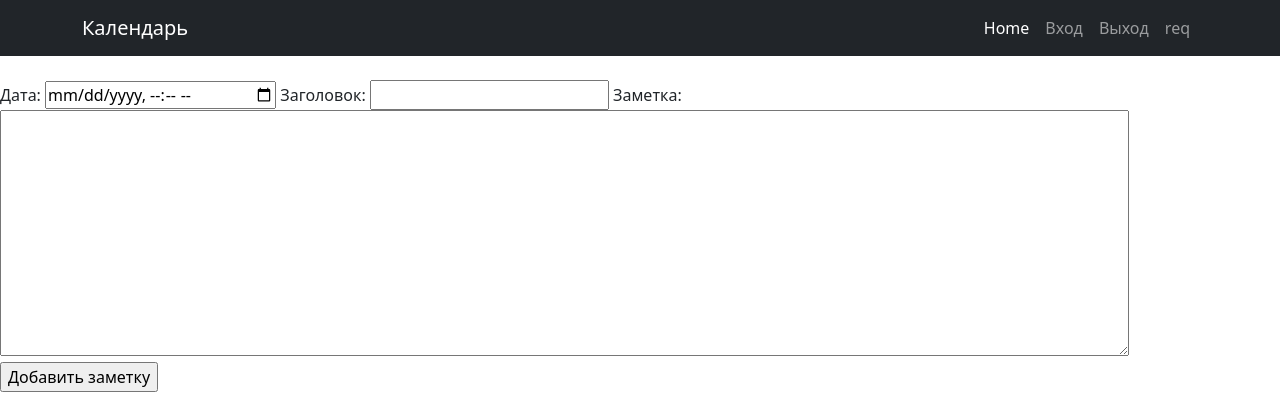
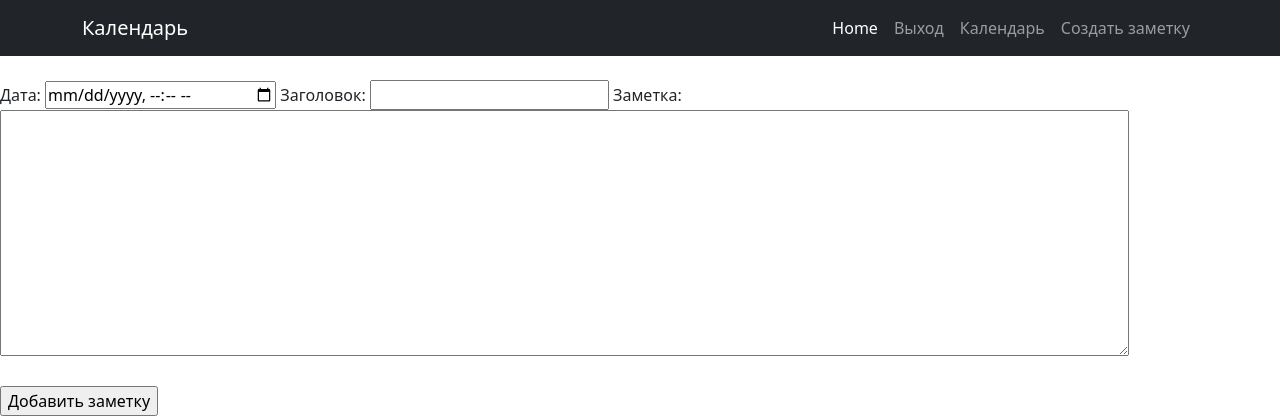
Before and after one commit to Ritter00/Calendar, a Django app: page /note/create/ in a window 1280 px wide. Shown: the top 420 px of the page. Run offline with Django 4.2, Linux system fonts and the light colour scheme; a user stored in the database is signed in; some libraries are stand-ins or nearby versions.

Commit message:
личка

```diff
--- a/personalcalendar/appcalendar/views.py
+++ b/personalcalendar/appcalendar/views.py
@@ -10,6 +10,7 @@ from datetime import datetime, timedelta, date
 from .models import BaseRegisterForm, Note
 from .forms import NoteForm
 from .utils import Calendar
+
 
 class MyView(TemplateView):
     template_name = 'default.html'
@@ -41,20 +42,24 @@ class NoteCreate(LoginRequiredMixin, CreateView):
         note.save()
         return super().form_valid(form)
 
+
 def get_now_date(_day):
     if _day:
         year, month = (int(x) for x in _day.split('-'))
         return date(year, month, day=1)
     return datetime.today()
 
-class CalendarView(ListView):
+
+class CalendarView(LoginRequiredMixin, ListView):
     model = Note
     template_name = 'calendar.html'
 
+
     def get_context_data(self, **kwargs):
         context = super().get_context_data(**kwargs)
+        id_user = self.request.user.id
         date_now = get_now_date(self.request.GET.get('month', None))
-        cal = Calendar(date_now.year, date_now.month)
+        cal = Calendar(date_now.year, date_now.month, id_user)
         cal_html = cal.formatmonth(withyear=True)
         context['calendar'] = mark_safe(cal_html)
         return context
--- a/personalcalendar/personalcalendar/settings.py
+++ b/personalcalendar/personalcalendar/settings.py
@@ -125,4 +125,4 @@ STATICFILES_DIRS = [BASE_DIR / "static"]
 
 DEFAULT_AUTO_FIELD = 'django.db.models.BigAutoField'
 LOGIN_URL = '/login/'
-LOGIN_REDIRECT_URL = '/'
+LOGIN_REDIRECT_URL = '/calendar/'
--- a/personalcalendar/templates/default.html
+++ b/personalcalendar/templates/default.html
@@ -23,9 +23,13 @@
                 <div class="collapse navbar-collapse" id="navbarSupportedContent">
                     <ul class="navbar-nav ms-auto mb-2 mb-lg-0">
                         <li class="nav-item"><a class="nav-link active" aria-current="page" href="/">Home</a></li>
-                        <li class="nav-item"><a class="nav-link" href="/login">Вход</a></li>
-                        <li class="nav-item"><a class="nav-link" href="/logout">Выход</a></li>
-                        <li class="nav-item"><a class="nav-link" href="/req">req</a></li>
+                        {% if user.is_authenticated %}
+                            <li class="nav-item"><a class="nav-link" href="/logout">Выход</a></li>
+                        {% else %}
+                            <li class="nav-item"><a class="nav-link" href="/login">Вход</a></li>
+                        {% endif %}
+                        <li class="nav-item"><a class="nav-link" href="{% url 'calendar' %}">Календарь</a></li>
+                        <li class="nav-item"><a class="nav-link" href="{% url 'note_create' %}">Создать заметку</a></li>
                     </ul>
                 </div>
             </div>
--- a/personalcalendar/templates/note_create.html
+++ b/personalcalendar/templates/note_create.html
@@ -8,7 +8,9 @@
 <form method="post">
     {% csrf_token %}
     {{ form }}
-    <br><input type="submit" value="Добавить заметку">
+    <br>
+    <br>
+    <input type="submit" value="Добавить заметку">
 </form>
 
 {% endblock %}
```
Also changed, not shown: personalcalendar/appcalendar/utils.py (+5 -3 lines), personalcalendar/db.sqlite3.
